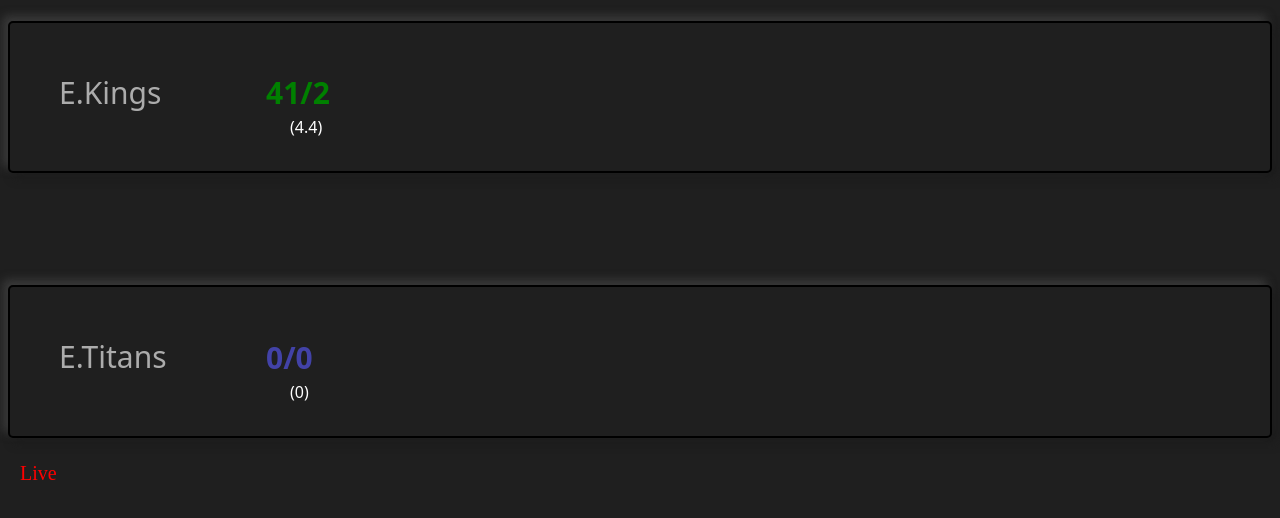
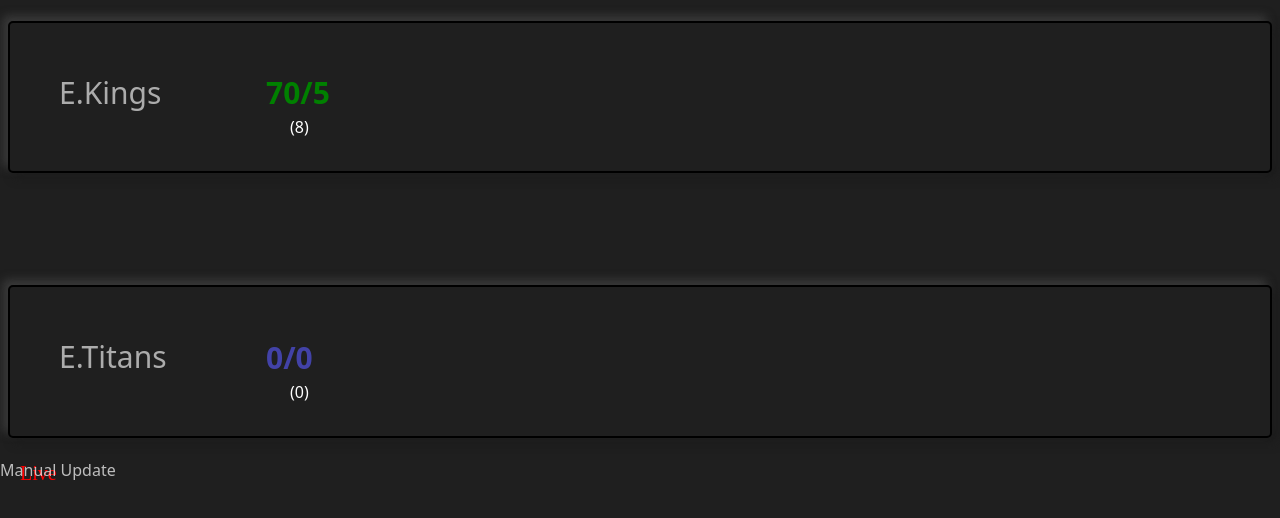
Before and after one commit to Dutt0408/my-project, a React (Create React App) app: page /Live in a window 1280 px wide. Shown: the part 222-740 px from the top of the page. Built offline with nearby package versions, Linux system fonts and the light colour scheme; no server answers; a web font is replaced by a local one.

Commit message:
Commit Final10001

```diff
--- a/package.json
+++ b/package.json
@@ -24,7 +24,8 @@
     "react-swipeable": "^7.0.1",
     "react-toastify": "^9.1.3",
     "web-push": "^3.6.6",
-    "web-vitals": "^2.1.4"
+    "web-vitals": "^2.1.4",
+    "websocket": "^1.0.34"
   },
   "scripts": {
     "start": "react-scripts start",
--- a/src/live.js
+++ b/src/live.js
@@ -1,20 +1,38 @@
-import React, { useState } from 'react';
+import React, { useState, useEffect } from 'react';
 import "./Live.css";
 
 function Live() {
-  // Initialize state for scores
   const [scores, setScores] = useState({
-    team1: { runs: 41, wickets: 2, overs: 4.4 },
+    team1: { runs: 70, wickets: 5, overs: 8 },
     team2: { runs: 0, wickets: 0, overs: 0 },
   });
 
-  // Function to manually update scores
+  useEffect(() => {
+    // Connect to the WebSocket server (replace 'ws://localhost:8080' with your server's WebSocket URL)
+    const socket = new WebSocket('ws://http://localhost:3000/Live');
+
+    // Listen for messages from the WebSocket server
+    socket.addEventListener('message', (event) => {
+      const newScores = JSON.parse(event.data);
+      setScores(newScores);
+    });
+
+    // Clean up the WebSocket connection on component unmount
+    return () => socket.close();
+  }, []);
+
   const manualUpdateScores = () => {
-    // Update the scores state
-    setScores({
-      team1: { runs: 5, wickets: 1, overs: 2 },
+    // Simulate sending an update to the server
+    const updatedScores = {
+      team1: { runs: 69, wickets: 2, overs: 4.4 },
       team2: { runs: 0, wickets: 0, overs: 0 },
-    });
+    };
+
+    // Update the local state immediately for a responsive UI
+    setScores(updatedScores);
+
+    // Simulate sending the update to the server
+    // In a real application, you would send this data to the server using WebSocket.send()
   };
 
   return (
@@ -37,7 +55,7 @@ function Live() {
         </div>
         <div className="overnews">Live</div>
         <div className="overnewss"></div>
-        <button onClick={manualUpdateScores}></button>
+        <button onClick={manualUpdateScores}>Manual Update</button>
       </div>
     </div>
   );
```
Also changed, not shown: 1 other file (tests, documents, lock files or other folders).
